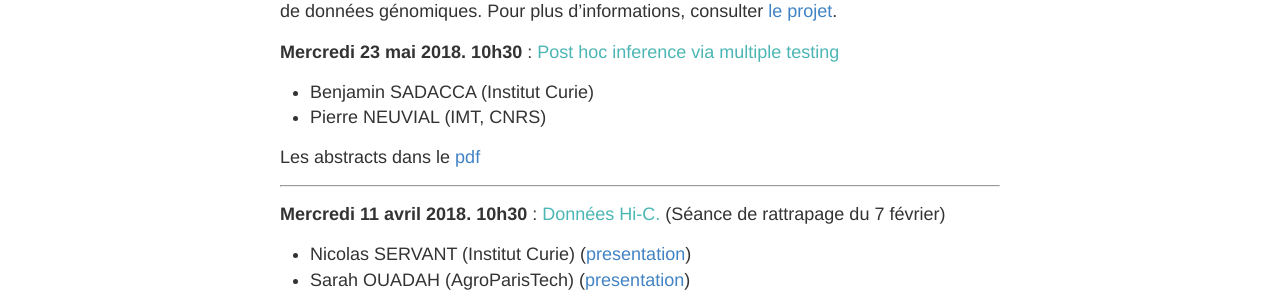
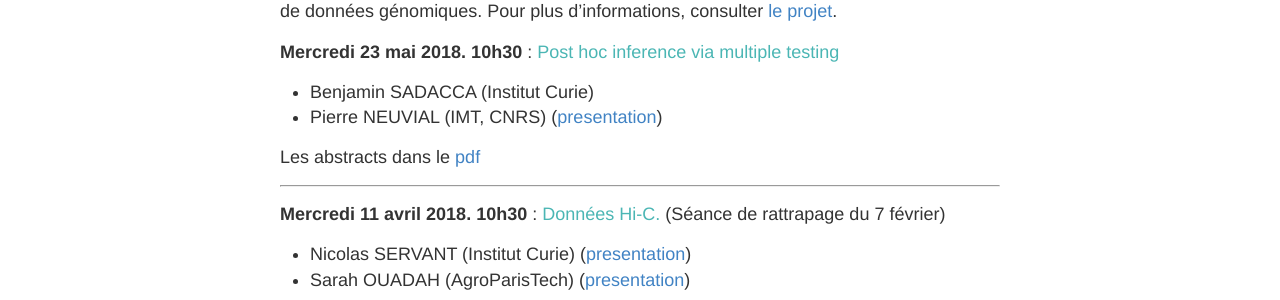
Before and after one commit to MathForGenomics/MathForGenomics.github.io, a Jekyll site: the page built from exposes.md, in a window 1280 px wide. Shown: the part 230-530 px from the top of the page. Built offline with Jekyll 4.4.1, drawn with Linux system fonts in a browser that asks for light colours.

Commit message:
Update exposes.md

```diff
--- a/exposes.md
+++ b/exposes.md
@@ -8,7 +8,7 @@ Ce cycle d’exposés mensuel est structuré par thématique, chacune en lien av
 
 **Mercredi 23 mai 2018. 10h30** : <span style="color:rgb(75, 182, 180)">Post hoc inference via multiple testing</span>
 - Benjamin SADACCA (Institut Curie)
-- Pierre NEUVIAL (IMT, CNRS)
+- Pierre NEUVIAL (IMT, CNRS) ([presentation](neuvial.pdf))
 
 Les abstracts dans le [pdf](ABSTRACT/4_23mai.pdf)
 
```
